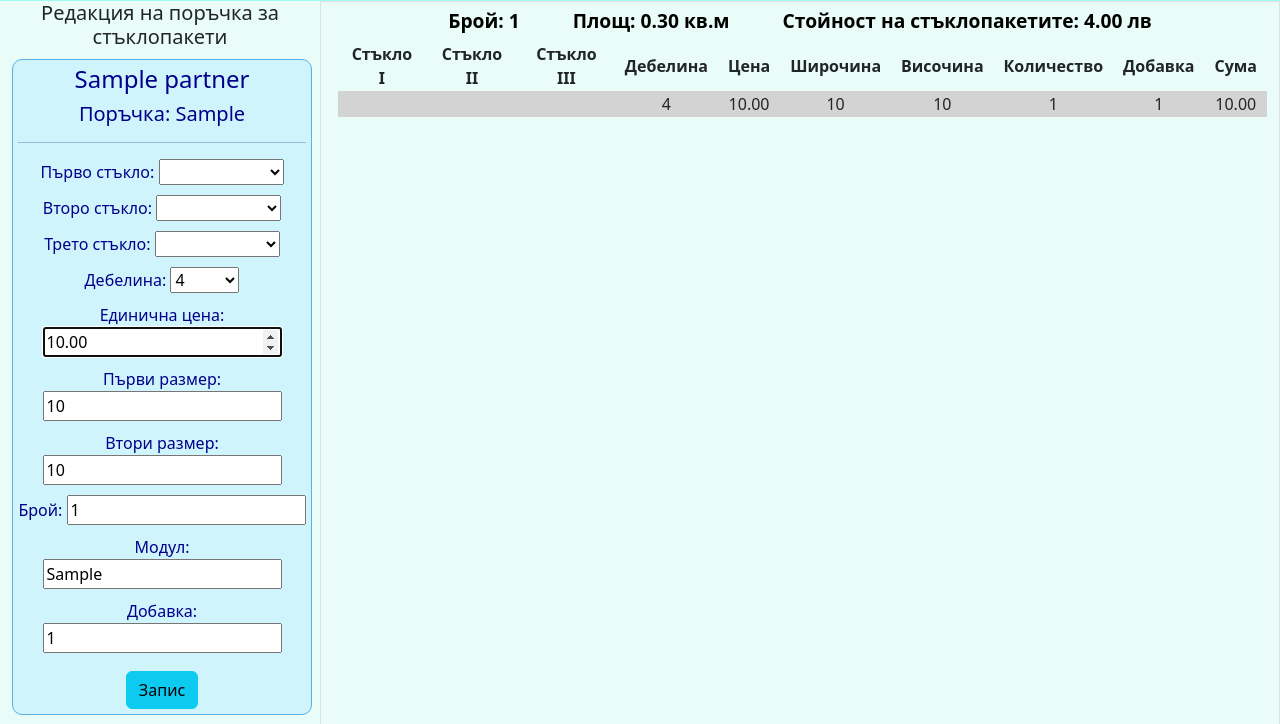
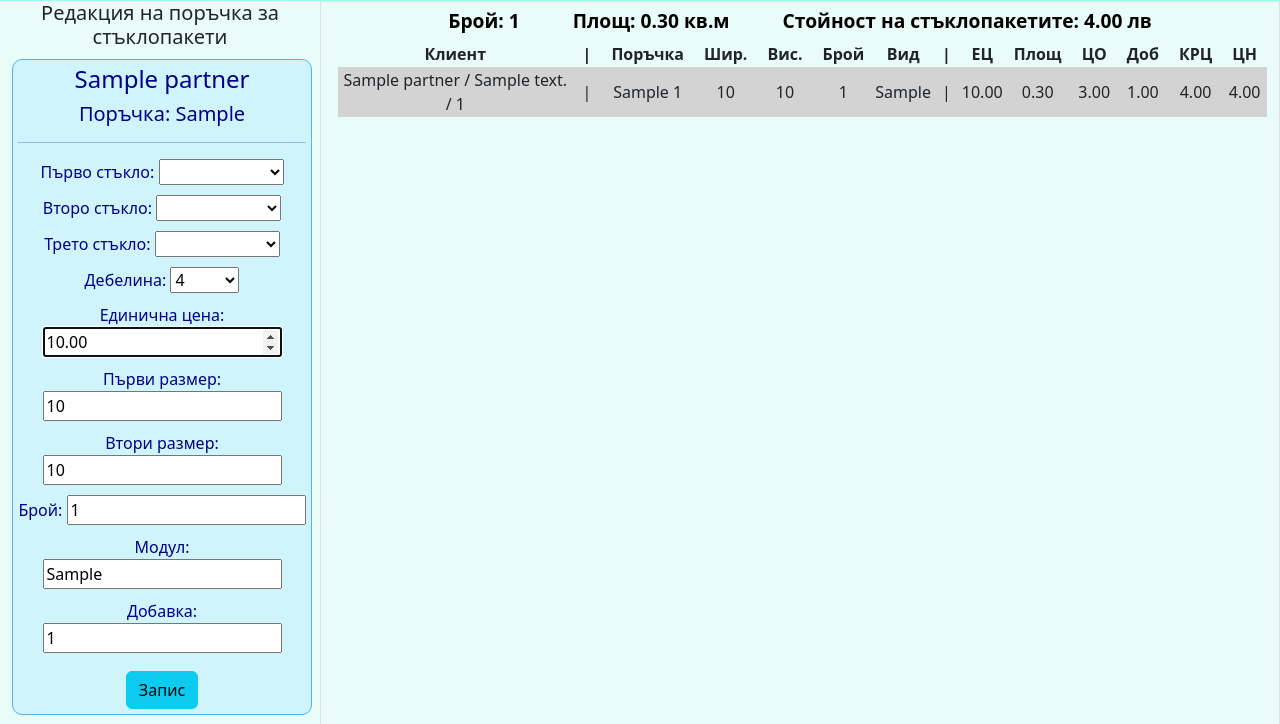
Before and after one commit to Trwifon/nadejda_94_django, a Django app: page /glasses/1/update/1/1 in a window 1280 px wide. Shown: the part 55-779 px from the top of the page. Run offline with Django 5.2, Linux system fonts and the light colour scheme; tables that the repository leaves empty hold one stand-in row (values such as "Sample post").

Commit message:
change table of glass update

```diff
--- a/nadejda_94_django/glasses/forms.py
+++ b/nadejda_94_django/glasses/forms.py
@@ -46,14 +46,11 @@ class PGlassCreateForm(GlassBaseForm):
 class GlassUpdateForm(GlassBaseForm):
 
     class Meta(GlassBaseForm.Meta):
-        module = forms.Form(
-
-        )
-
         fields = GlassBaseForm.Meta.fields + [
             'module',
             'supplement',
         ]
+
         labels = GlassBaseForm.Meta.labels | {
             'module': 'Модул',
             'supplement': 'Добавка',
--- a/nadejda_94_django/glasses/helpers.py
+++ b/nadejda_94_django/glasses/helpers.py
@@ -1,12 +1,22 @@
+from django.db.models import Sum
 from openpyxl.reader.excel import load_workbook
 from openpyxl.styles import Alignment, Font
 
+MIN_AREA = 0.3
+MAX_AREA = 4.0
+CORRECTION = 1.5
+
 def calculate_area(width, height, number):
-    MIN_AREA = 0.3
 
     area = width * height / 1000000
-    area = MIN_AREA if area < MIN_AREA else area
+
+    if area < MIN_AREA:
+        area = MIN_AREA
+    elif area > MAX_AREA:
+        area *= CORRECTION
+
     area *= number
+
     return round(area, 2)
 
 
@@ -56,6 +66,114 @@ def get_glass_kind(order):
     return kind
 
 
+def get_additional_fields(glass, price_with_accumulation):
+    simple_area = glass.width * glass.height / 1000000
+    simple_area = MIN_AREA if simple_area < MIN_AREA else simple_area
+
+    price_per_unit = simple_area * float(glass.unit_price)
+
+    price_per_unit_after_corection = price_per_unit \
+        if simple_area <= MAX_AREA \
+        else price_per_unit * CORRECTION
+
+    price_for_all_units = price_per_unit_after_corection * glass.number
+
+    total_price_for_glass = price_for_all_units + glass.supplement
+
+    price_with_accumulation += total_price_for_glass
+
+    additional_fields = [
+        glass.id,
+        glass.unit_price,
+        simple_area,
+        price_per_unit,
+        price_per_unit_after_corection,
+        price_for_all_units,
+        glass.supplement,
+        total_price_for_glass,
+        price_with_accumulation
+    ]
+
+    return additional_fields
+
+
+def excel_glass_view(glasses):
+    number_of_glasses = glasses.aggregate(sum=Sum('number'))
+    total_area = 0.0
+    glass_order = []
+    glass_order_with_additional_fields = []
+    dist_order = []
+    row = 0
+    old_order = ''
+    order_area = 0
+    price_with_accumulation = 0
+
+    for glass in glasses:
+        current_order = glass.record.order
+        quantity = glasses.filter(record__order=current_order).aggregate(sum=Sum('number'))
+        if current_order == old_order:
+            row += 1
+        else:
+            row = 1
+            order_area = 0
+            record_glasses = glasses.filter(record__order=current_order).order_by('pk')
+
+            for record_glass in record_glasses:
+                area = calculate_area(record_glass.width, record_glass.height, record_glass.number)
+                order_area += area
+
+        old_order = current_order
+
+        if glass.record.note == 'None' or not glass.record.note:
+            first_column = f"{glass.record.partner.name} / {quantity['sum']}"
+        else:
+            if glass.record.partner.name == 'Клиент':
+                first_column = f"{glass.record.note} / {quantity['sum']}"
+            else:
+                first_column = f"{glass.record.partner.name} / {glass.record.note} / {quantity['sum']}"
+
+        glass_order_new_row = [
+            first_column,
+            f"{current_order} {row}",
+            glass.width,
+            glass.height,
+            'R',
+            glass.number,
+            glass.number,
+            get_glass_kind(glass),
+        ]
+        glass_order.append(glass_order_new_row)
+
+        additional_fields = get_additional_fields(glass, price_with_accumulation)
+        price_with_accumulation = additional_fields[-1]
+
+        glass_order_with_additional_fields.append(glass_order_new_row + additional_fields)
+
+        if row == 1:
+            glass_order[-1].extend([order_area])
+
+        dist_row = f"{glass.width},{glass.height},5,{glass.number}"
+        dist_order.append(dist_row)
+
+        total_area += calculate_area(glass.width, glass.height, glass.number)
+
+    glass_order[0].extend([
+        'Брой:',
+        number_of_glasses['sum'],
+        'Площ:',
+        total_area,
+        'кв.м'
+    ])
+
+    excel_view = {
+        'glass_order_list': glass_order,
+        'glass_order_with_additional_fields': glass_order_with_additional_fields,
+        'dist_order_list': dist_order,
+    }
+
+    return excel_view
+
+
 def format_excel(file_path):
     wb = load_workbook(file_path)
     ws = wb.active
--- a/nadejda_94_django/glasses/views.py
+++ b/nadejda_94_django/glasses/views.py
@@ -9,7 +9,7 @@ from django.urls import reverse_lazy
 from django.views.generic import ListView, DeleteView, TemplateView, FormView, CreateView
 from nadejda_94_django.glasses.forms import GlassCreateForm, GlassUpdateForm, GlassProductionForm, PGlassCreateForm
 from nadejda_94_django.glasses.helpers import calculate_price, get_glass_kind, calculate_area, calculate_glass_data, \
-    format_excel
+    format_excel, excel_glass_view
 from nadejda_94_django.glasses.models import Glasses, Partner, Record
 from nadejda_94_django.records.choices import users_dict
 from nadejda_94_django.records.helpers import get_order, get_close_balance
@@ -269,7 +269,15 @@ class GlassUpdateView(TemplateView):
     def get_context_data(self, **kwargs):
         context = super().get_context_data(**kwargs)
         orders = Glasses.objects.filter(record=self.kwargs.get('record_pk')).order_by('pk')
-        context['orders'] = orders
+
+        partner = orders.first().record.partner
+        context['partner'] = partner
+
+        order = orders.first()
+        context['order'] = order
+
+        excel_view = excel_glass_view(orders)
+        context['orders'] = excel_view['glass_order_with_additional_fields']
 
         ALL_ORDERS = list(orders.values())
         glass_data = calculate_glass_data(ALL_ORDERS)
@@ -480,66 +488,10 @@ class ExcelGlassView(TemplateView):
             sent_time + timedelta(seconds=3),
         ]).order_by('pk')
 
-        number_of_glasses = glasses.aggregate(sum=Sum('number'))
-        total_area = 0.0
-        glass_order = []
-        dist_order = []
-        row = 0
-        old_order = ''
-        order_area = 0
+        excel_view = excel_glass_view(glasses)
 
-        for glass in glasses:
-            current_order = glass.record.order
-            quantity = glasses.filter(record__order=current_order).aggregate(sum=Sum('number'))
-            if current_order == old_order:
-                row += 1
-            else:
-                row = 1
-                order_area = 0
-                record_glasses = glasses.filter(record__order=current_order).order_by('pk')
-
-                for record_glass in record_glasses:
-                    area = calculate_area(record_glass.width, record_glass.height, record_glass.number)
-                    order_area += area
-
-            old_order = current_order
-
-            if glass.record.note == 'None' or not glass.record.note:
-                first_column = f"{glass.record.partner.name} / {quantity['sum']}"
-            else:
-                if glass.record.partner.name == 'Клиент':
-                    first_column = f"{glass.record.note} / {quantity['sum']}"
-                else:
-                    first_column = f"{glass.record.partner.name} / {glass.record.note} / {quantity['sum']}"
-            glass_order.append([
-                first_column,
-                f"{current_order} {row}",
-                glass.width,
-                glass.height,
-                'R',
-                glass.number,
-                glass.number,
-                get_glass_kind(glass),
-            ])
-
-            if row == 1:
-                glass_order[-1].extend([order_area])
-
-            total_area += calculate_area(glass.width, glass.height, glass.number)
-
-            dist_row = f"{glass.width},{glass.height},5,{glass.number}"
-            dist_order.append(dist_row)
-
-        glass_order[0].extend([
-            'Брой:',
-            number_of_glasses['sum'],
-            'Площ:',
-            total_area,
-            'кв.м'
-        ])
-
-        df_glass = pd.DataFrame(glass_order)
-        df_dist = pd.DataFrame(dist_order)
+        df_glass = pd.DataFrame(excel_view['glass_order_list'])
+        df_dist = pd.DataFrame(excel_view['dist_order_list'])
 
         for filename in os.listdir('d:\paketi'):
             file_path_to_remove = os.path.join('d:\paketi', filename)
--- /dev/null
+++ b/templates/glasses/glass_table_excel_view.html
@@ -0,0 +1,44 @@
+{% load static %}
+
+<table>
+    <tr>
+        <th class="table-columns">Клиент</th>
+        <th class="table-columns">|</th>
+        <th class="table-columns">Поръчка</th>
+        <th class="table-columns">Шир.</th>
+        <th class="table-columns">Вис.</th>
+        <th class="table-columns">Брой</th>
+        <th class="table-columns">Вид</th>
+        <th class="table-columns">|</th>
+        <th class="table-columns">ЕЦ</th>
+        <th class="table-columns">Площ</th>
+{#        <th class="table-columns">ЦБ</th>#}
+{#        <th class="table-columns">КЦ</th>#}
+        <th class="table-columns">ЦО</th>
+        <th class="table-columns">Доб</th>
+        <th class="table-columns">КРЦ</th>
+        <th class="table-columns">ЦН</th>
+
+    </tr>
+    {% for order in orders %}
+        <tr class="{% if order.8 == pk %}highlight{% endif %}">
+            <td>{{ order.0 }}</td>
+            <td>|</td>
+            <td>{{ order.1 }}</td>
+            <td>{{ order.2 }}</td>
+            <td>{{ order.3 }}</td>
+            <td>{{ order.5 }}</td>
+            <td>{{ order.7 }}</td>
+            <td>|</td>
+            <td>{{ order.9|floatformat:2 }}</td>
+            <td>{{ order.10|floatformat:2 }}</td>
+{#            <td>{{ order.11|floatformat:2 }}</td>#}
+{#            <td>{{ order.12|floatformat:2 }}</td>#}
+            <td>{{ order.13|floatformat:2 }}</td>
+            <td>{{ order.14|floatformat:2 }}</td>
+            <td>{{ order.15|floatformat:2 }}</td>
+            <td>{{ order.16|floatformat:2 }}</td>
+        </tr>
+    {% endfor %}
+
+</table>
--- a/templates/glasses/update_glass.html
+++ b/templates/glasses/update_glass.html
@@ -8,8 +8,8 @@
                 <h5>Редакция на поръчка за стъклопакети</h5>
                 <div class="form-group">
                     <div class="mb-1">
-                        <h4>{{ orders.first.record.partner }}</h4>
-                        <h5>Поръчка: {{ orders.first.record.order }}</h5>
+                        <h4>{{ partner }}</h4>
+                        <h5>Поръчка: {{ order }}</h5>
                     </div>
                     <hr>
                     <form method="post">
@@ -50,7 +50,7 @@
             <div class="col-9 border">
                 {% include 'glasses/glass_info.html' %}
                 <div style="padding-left: 5px">
-                    {% include 'glasses/glass_table.html' %}
+                    {% include 'glasses/glass_table_excel_view.html' %}
                 </div>
             </div>
         </div>
```
Also changed, not shown: 2 other files.
